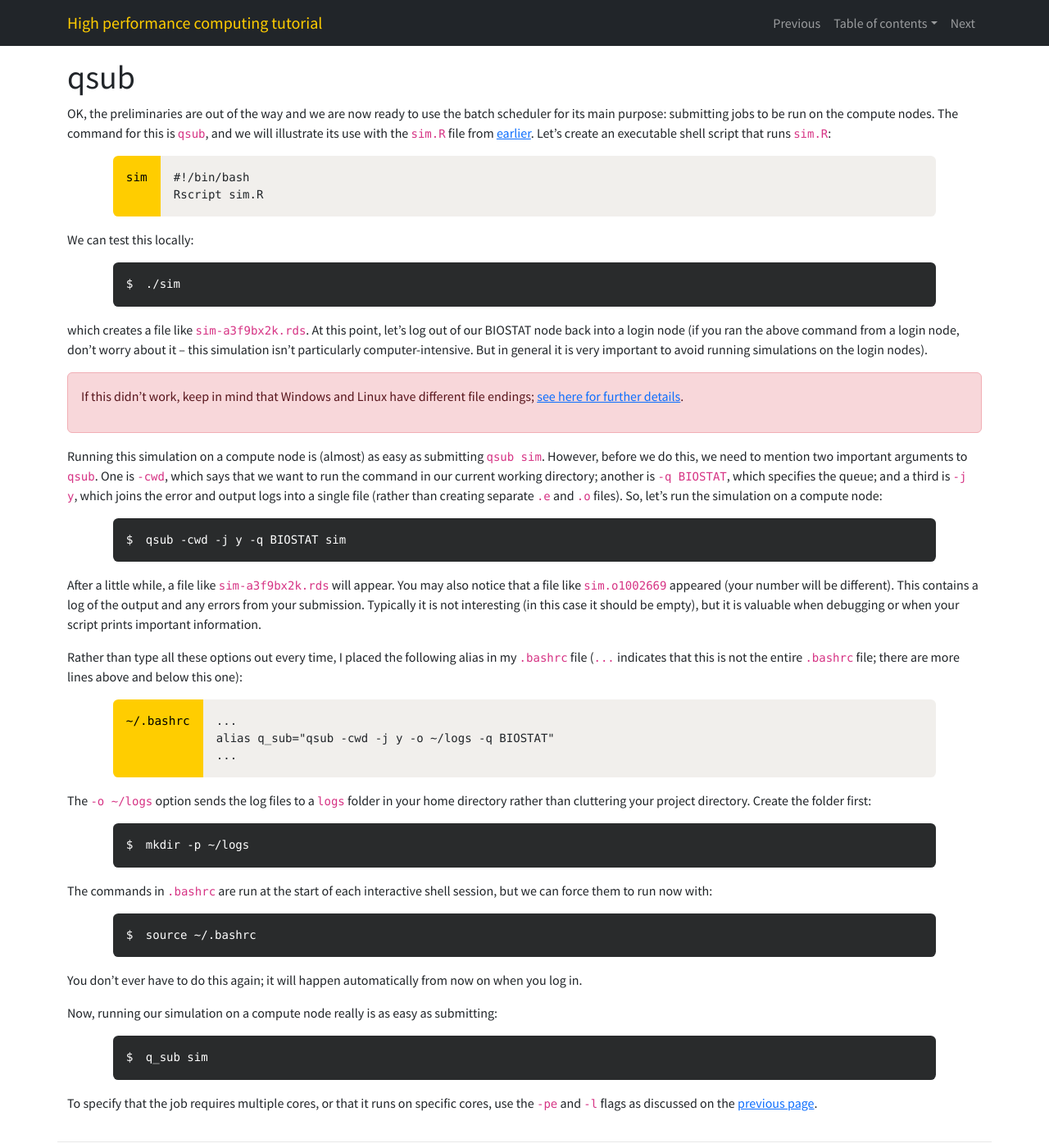
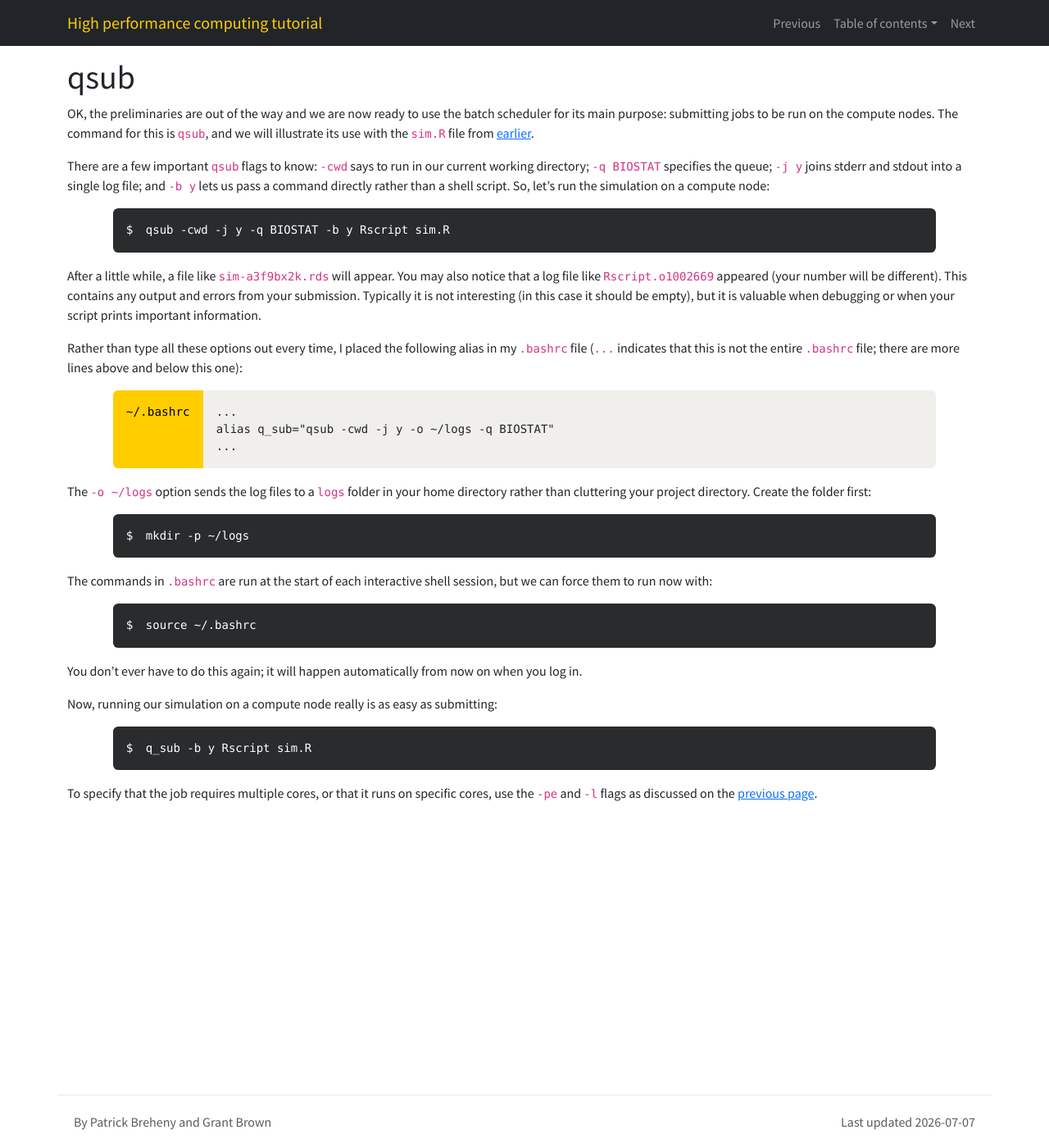
Before and after one commit to IowaBiostat/hpc, a Jekyll site: the page built from 7.md, in a window 1280 px wide and 1400 px high. Shown: the whole window at 82% size. Built offline with Jekyll 4.4.1, drawn with Linux system fonts in a browser that asks for light colours; our own code applies the rules of GitHub Pages for plain Markdown files.

Commit message:
Simplifying simulation to use Rscript and hashes

```diff
--- a/7.md
+++ b/7.md
@@ -5,31 +5,14 @@ next: 8
 
 # qsub
 
-OK, the preliminaries are out of the way and we are now ready to use the batch scheduler for its main purpose: submitting jobs to be run on the compute nodes.  The command for this is `qsub`, and we will illustrate its use with the `sim.R` file from [earlier](i.html).  Let's create an executable shell script that runs `sim.R`:
+OK, the preliminaries are out of the way and we are now ready to use the batch scheduler for its main purpose: submitting jobs to be run on the compute nodes.  The command for this is `qsub`, and we will illustrate its use with the `sim.R` file from [earlier](i.html).
 
-{% capture _code %}
-#!/bin/bash
-Rscript sim.R
-{% endcapture %}
-{% include file.html name="sim" code=_code %}
+There are a few important `qsub` flags to know: `-cwd` says to run in our current working directory; `-q BIOSTAT` specifies the queue; `-j y` joins stderr and stdout into a single log file; and `-b y` lets us pass a command directly rather than a shell script.  So, let's run the simulation on a compute node:
 
-We can test this locally:
-
-{% capture _code %}./sim{% endcapture %}
+{% capture _code %}qsub -cwd -j y -q BIOSTAT -b y Rscript sim.R{% endcapture %}
 {% include prompt.html code=_code %}
 
-which creates a file like `sim-a3f9bx2k.rds`.  At this point, let's log out of our BIOSTAT node back into a login node (if you ran the above command from a login node, don't worry about it -- this simulation isn't particularly computer-intensive.  But in general it is very important to avoid running simulations on the login nodes).
-
-<div markdown="1" class="alert alert-danger" role="alert">
-If this didn't work, keep in mind that Windows and Linux have different file endings; [see here for further details](2.html#transferring-files-windows).
-</div>
-
-Running this simulation on a compute node is (almost) as easy as submitting `qsub sim`.  However, before we do this, we need to mention two important arguments to `qsub`.  One is `-cwd`, which says that we want to run the command in our current working directory; another is `-q BIOSTAT`, which specifies the queue; and a third is `-j y`, which joins the error and output logs into a single file (rather than creating separate `.e` and `.o` files).  So, let's run the simulation on a compute node:
-
-{% capture _code %}qsub -cwd -j y -q BIOSTAT sim{% endcapture %}
-{% include prompt.html code=_code %}
-
-After a little while, a file like `sim-a3f9bx2k.rds` will appear.  You may also notice that a file like `sim.o1002669` appeared (your number will be different).  This contains a log of the output and any errors from your submission.  Typically it is not interesting (in this case it should be empty), but it is valuable when debugging or when your script prints important information.
+After a little while, a file like `sim-a3f9bx2k.rds` will appear.  You may also notice that a log file like `Rscript.o1002669` appeared (your number will be different).  This contains any output and errors from your submission.  Typically it is not interesting (in this case it should be empty), but it is valuable when debugging or when your script prints important information.
 
 Rather than type all these options out every time, I placed the following alias in my `.bashrc` file (`...` indicates that this is not the entire `.bashrc` file; there are more lines above and below this one):
 
@@ -54,7 +37,7 @@ You don't ever have to do this again; it will happen automatically from now on w
 
 Now, running our simulation on a compute node really is as easy as submitting:
 
-{% capture _code %}q_sub sim{% endcapture %}
+{% capture _code %}q_sub -b y Rscript sim.R{% endcapture %}
 {% include prompt.html code=_code %}
 
 To specify that the job requires multiple cores, or that it runs on specific cores, use the `-pe` and `-l` flags as discussed on the [previous page](6.html).
```
Also changed, not shown: 3.md (+0 -26 lines), 8.md (+2 -0 lines), 9.md (+8 -16 lines), i.md (+26 -9 lines), ii.md (+16 -15 lines).
